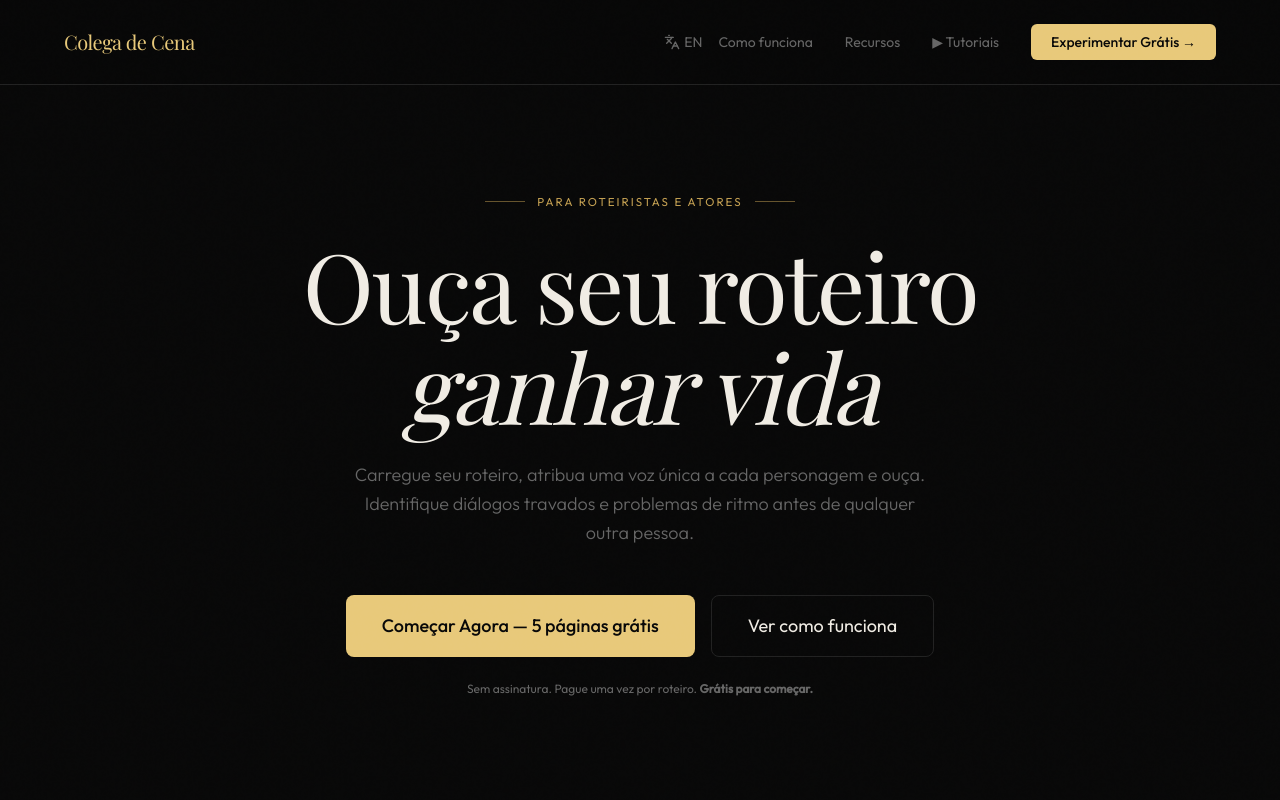
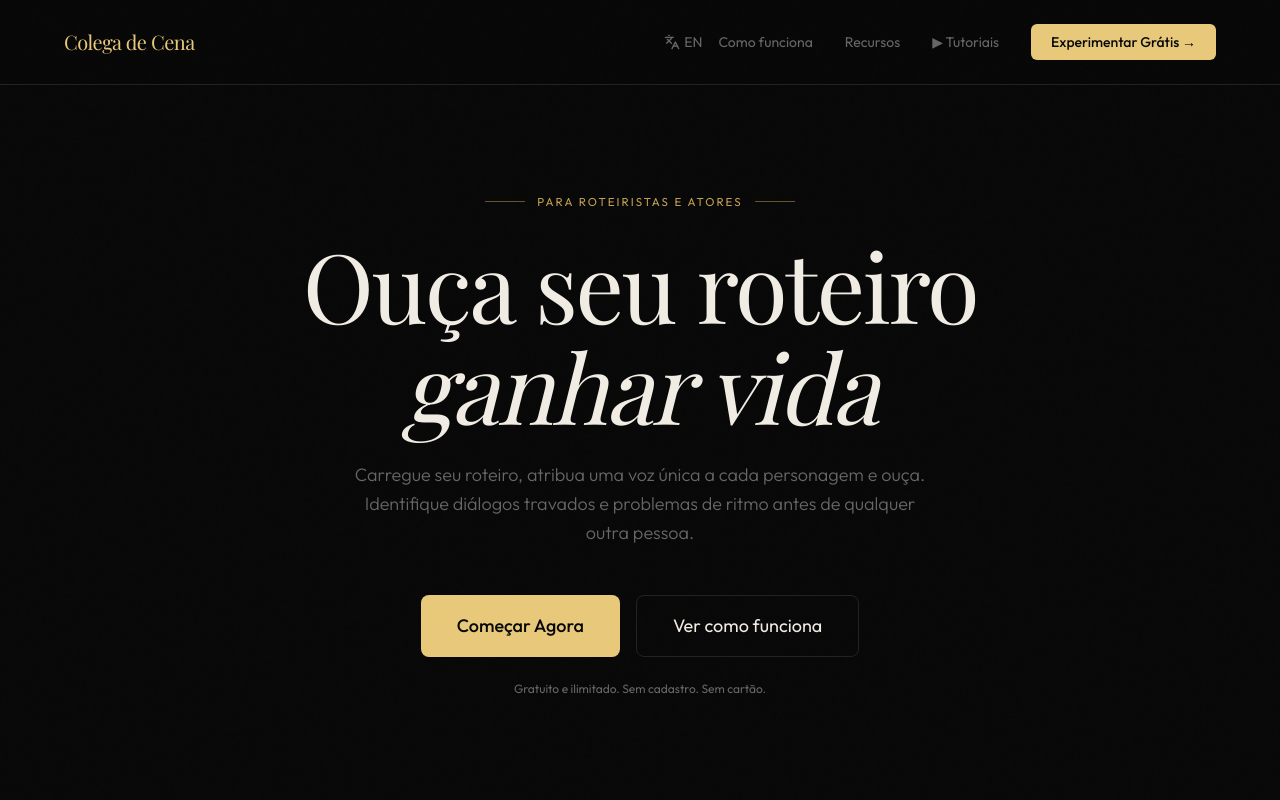
Before and after one commit to tototau-ai/colegadecenav4, a React (Vite) app: page / in a window 1280 px wide. Shown: the top 800 px of the page. Built offline with nearby package versions, Linux system fonts and the light colour scheme; a web font is replaced by a local one.

Commit message:
Add files via upload

```diff
--- a/src/locales/en.ts
+++ b/src/locales/en.ts
@@ -2,9 +2,9 @@ export default {
   'landing.tagline': 'For Screenwriters & Actors',
   'landing.title': 'Hear your script <em>come to life</em>',
   'landing.subtitle': 'Upload your script, give each character a unique voice, and listen. Identify clunky dialogue and pacing issues before anyone else.',
-  'landing.cta': 'Start Now — 5 free pages',
+  'landing.cta': 'Get Started',
   'landing.how': 'How it works',
-  'landing.free': 'No subscription. Pay once per script. <strong>Free to start.</strong>',
+  'landing.free': 'Free and unlimited. No sign-up. No credit card.',
   'step1.title': 'Upload your script',
   'step1.desc': 'Import a <strong>Final Draft FDX</strong> file for perfect results, or paste text directly.',
   'step2.title': 'Assign voices',
@@ -27,7 +27,7 @@ export default {
   'feature6.title': 'Total privacy',
   'feature6.desc': 'Everything runs in your browser. Your script is never sent to a server — it stays on your device.',
   'final.title': 'Ready to <em>hear</em> your story?',
-  'final.sub': 'Start with 5 free pages. No sign-up. No credit card.',
+  'final.sub': 'Free and unlimited. No sign-up. No credit card.',
   'final.button': 'Open Colega de Cena →',
   'footer.created': 'Made for screenwriters, by a screenwriter.',
   'app.freePages': 'free pages left',
--- a/src/locales/pt.ts
+++ b/src/locales/pt.ts
@@ -3,9 +3,9 @@ export default {
   'landing.tagline': 'Para Roteiristas e Atores',
   'landing.title': 'Ouça seu roteiro <em>ganhar vida</em>',
   'landing.subtitle': 'Carregue seu roteiro, atribua uma voz única a cada personagem e ouça. Identifique diálogos travados e problemas de ritmo antes de qualquer outra pessoa.',
-  'landing.cta': 'Começar Agora — 5 páginas grátis',
+  'landing.cta': 'Começar Agora',
   'landing.how': 'Ver como funciona',
-  'landing.free': 'Sem assinatura. Pague uma vez por roteiro. <strong>Grátis para começar.</strong>',
+  'landing.free': 'Gratuito e ilimitado. Sem cadastro. Sem cartão.',
   // Steps
   'step1.title': 'Carregue seu roteiro',
   'step1.desc': 'Importe um arquivo <strong>Final Draft FDX</strong> para resultados perfeitos, ou cole o texto diretamente.',
@@ -31,7 +31,7 @@ export default {
   'feature6.desc': 'Tudo roda no seu navegador. Seu roteiro nunca é enviado para um servidor — ele fica no seu dispositivo.',
   // Final CTA
   'final.title': 'Pronto para <em>ouvir</em> sua história?',
-  'final.sub': 'Comece com 5 páginas grátis. Sem cadastro. Sem cartão.',
+  'final.sub': 'Gratuito e ilimitado. Sem cadastro. Sem cartão.',
   'final.button': 'Abrir Colega de Cena →',
   // Footer
   'footer.created': 'Criado para roteiristas, por um roteirista.',
```
